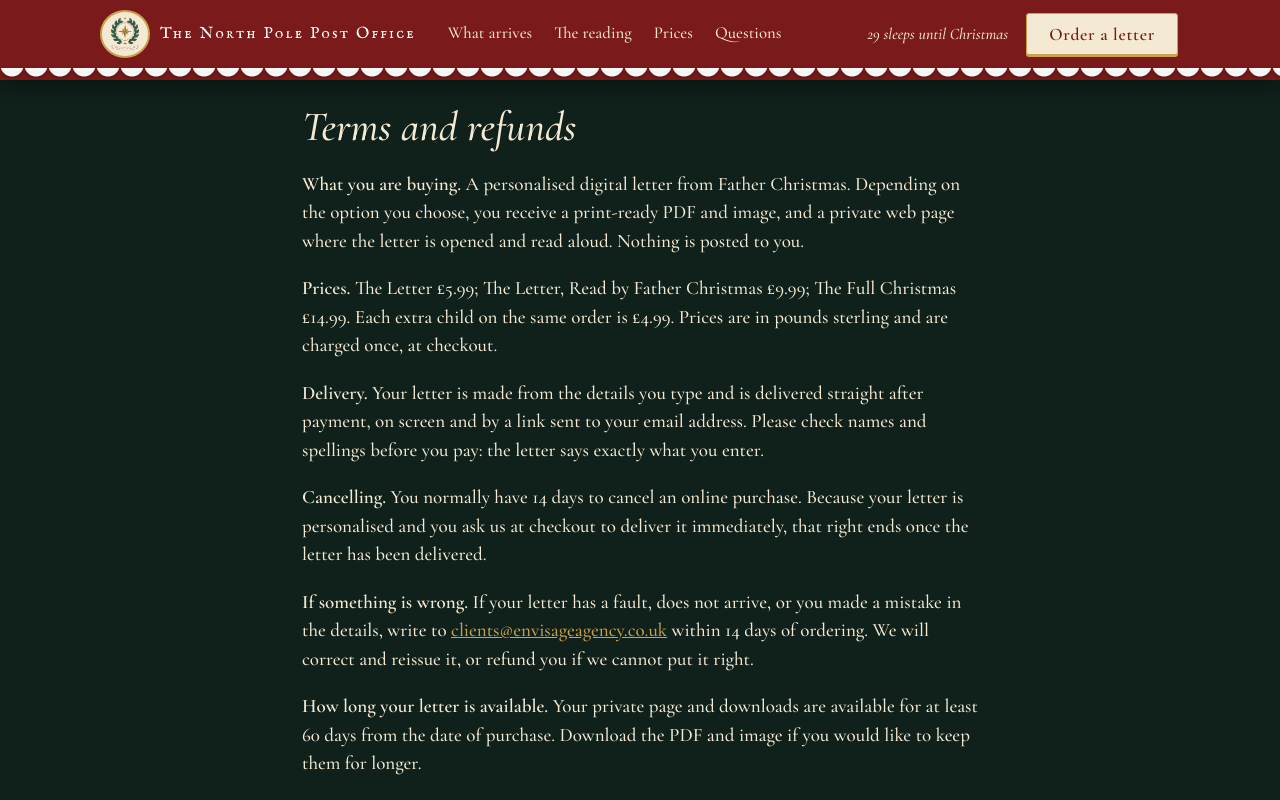
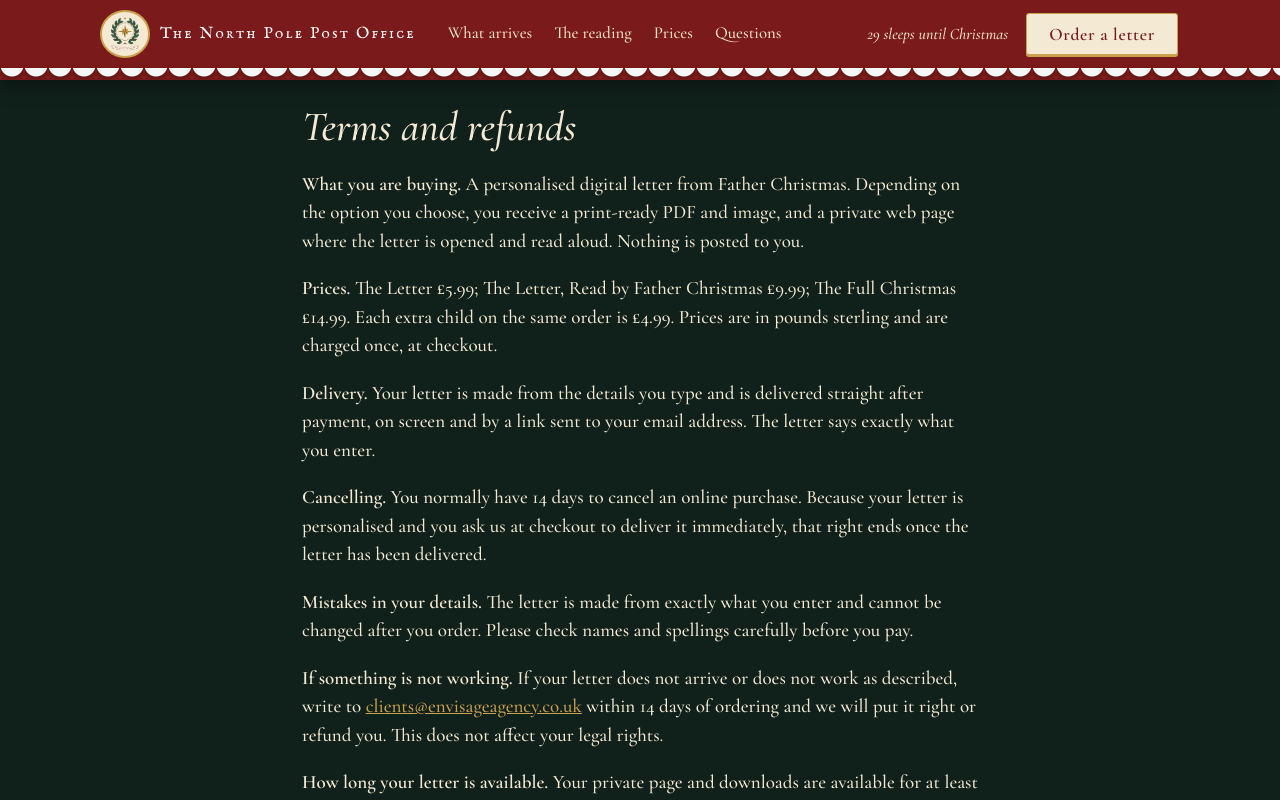
Before and after one commit to wingmanstudios25/north-pole-post-office, a Next.js app: page /terms in a window 1280 px wide. Shown: the top 800 px of the page. Built offline with nearby package versions, Linux system fonts and the light colour scheme.

Commit message:
Remove the free-correction promise everywhere; letters cannot be changed after ordering
Co-Authored-By: Claude Fable 5.2 <noreply@anthropic.com>
Claude-Session: https://claude.ai/code/session_01XHe8EAiXfqKJuMhKPFyodM

```diff
--- a/app/api/pack/route.js
+++ b/app/api/pack/route.js
@@ -31,7 +31,7 @@ export async function GET(req) {
     const zip = new JSZip();
     files.forEach((f, i) => zip.file(names[i], f));
     voices.forEach((v, i) => v && zip.file(`${label(order.letters[i])} - read by Father Christmas.mp3`, v));
-    zip.file("Read me first.txt", `${child.name}'s pack from ${SHOP}\r\n\r\n1. Print the letter on A4. In the print box choose "Actual size" and switch on "Background graphics" if you see it.\r\n2. Print "Envelope to cut out", cut out the pieces and follow the steps on that page.\r\n3. The Nice List certificate is for the fridge, the bedroom wall or the memory box.\r\n${order.voice ? "4. The MP3 is Father Christmas reading the letter. Play it any time, even without the internet.\r\n" : ""}\r\nAnything not right? Write to ${CONTACT} and we will put it right.\r\n`);
+    zip.file("Read me first.txt", `${child.name}'s pack from ${SHOP}\r\n\r\n1. Print the letter on A4. In the print box choose "Actual size" and switch on "Background graphics" if you see it.\r\n2. Print "Envelope to cut out", cut out the pieces and follow the steps on that page.\r\n3. The Nice List certificate is for the fridge, the bedroom wall or the memory box.\r\n${order.voice ? "4. The MP3 is Father Christmas reading the letter. Play it any time, even without the internet.\r\n" : ""}\r\nSomething not working? Write to ${CONTACT}.\r\n`);
     const data = await zip.generateAsync({ type: "nodebuffer", compression: "STORE" });
     if (hasBlob) { const b = await put(`${key}/North-Pole-pack-for-${safe}.zip`, data, { access: "public", contentType: "application/zip", addRandomSuffix: true }); return NextResponse.redirect(b.downloadUrl || b.url, 302); }
     return new NextResponse(data, { headers: { "content-type": "application/zip", "content-disposition": `attachment; filename="North-Pole-pack-for-${safe}.zip"`, "cache-control": "private, no-store" } });
--- a/app/order/page.js
+++ b/app/order/page.js
@@ -56,7 +56,7 @@ export default function Order() {
           </section>
 
           <section className="step"><h2><span className="num">2</span>Tell us about your child</h2>
-            <p className="eg">Father Christmas will use these words exactly as you type them, so check the spelling.</p>
+            <p className="eg">Father Christmas will use these words exactly as you type them. Letters cannot be changed after you order, so please check the spelling.</p>
             <div className="tabs">
               {children.map((c, i) => <button type="button" key={i} className={i === active ? "on" : ""} onClick={() => setActive(i)}>{c.name || "Child " + (i + 1)}</button>)}
               {children.length < MAX_CHILDREN && <button type="button" onClick={() => { setChildren((cs) => [...cs, blank()]); setActive(children.length); }}>Add another child ({gbp(EXTRA_CHILD)})</button>}
--- a/app/terms/page.js
+++ b/app/terms/page.js
@@ -8,9 +8,10 @@ export default function Terms() {
     <h1 style={{ fontStyle: "italic", fontSize: "2.6rem" }}>Terms and refunds</h1>
     <p><b>What you are buying.</b> A personalised digital letter from Father Christmas. Depending on the option you choose, you receive a print-ready PDF and image, and a private web page where the letter is opened and read aloud. Nothing is posted to you.</p>
     <p><b>Prices.</b> {Object.values(TIERS).map((t) => `${t.name} ${gbp(t.price)}`).join("; ")}. Each extra child on the same order is {gbp(EXTRA_CHILD)}. Prices are in pounds sterling and are charged once, at checkout.</p>
-    <p><b>Delivery.</b> Your letter is made from the details you type and is delivered straight after payment, on screen and by a link sent to your email address. Please check names and spellings before you pay: the letter says exactly what you enter.</p>
+    <p><b>Delivery.</b> Your letter is made from the details you type and is delivered straight after payment, on screen and by a link sent to your email address. The letter says exactly what you enter.</p>
     <p><b>Cancelling.</b> You normally have 14 days to cancel an online purchase. Because your letter is personalised and you ask us at checkout to deliver it immediately, that right ends once the letter has been delivered.</p>
-    <p><b>If something is wrong.</b> If your letter has a fault, does not arrive, or you made a mistake in the details, write to <a href={"mailto:" + CONTACT}>{CONTACT}</a> within 14 days of ordering. We will correct and reissue it, or refund you if we cannot put it right.</p>
+    <p><b>Mistakes in your details.</b> The letter is made from exactly what you enter and cannot be changed after you order. Please check names and spellings carefully before you pay.</p>
+    <p><b>If something is not working.</b> If your letter does not arrive or does not work as described, write to <a href={"mailto:" + CONTACT}>{CONTACT}</a> within 14 days of ordering and we will put it right or refund you. This does not affect your legal rights.</p>
     <p><b>How long your letter is available.</b> Your private page and downloads are available for at least 60 days from the date of purchase. Download the PDF and image if you would like to keep them for longer.</p>
     <p><b>Personal use.</b> The letter is for your own family’s private use and may not be resold.</p>
     <p><b>Who we are.</b> {SHOP} is operated by {BUSINESS}. Contact: <a href={"mailto:" + CONTACT}>{CONTACT}</a>. These terms are governed by the law of England and Wales.</p>
--- a/components/Home.js
+++ b/components/Home.js
@@ -19,7 +19,7 @@ const QUESTIONS = [
   ["Can I print it?", "Yes. Your download pack has the letter as an A4 PDF made for home printers, an envelope front and wax seal to cut out, and a Nice List certificate. Print, fold, seal and leave it on the doormat."],
   ["What does “read by Father Christmas” mean?", "Your private page shows Father Christmas’s own hands opening the envelope at his desk. He lifts out your child’s letter and reads it to them, with each word lighting up as he goes."],
   ["Can I order for more than one child?", "Yes, up to four on one order. Each child gets their own letter, written about them."],
-  ["What if I make a spelling mistake?", "Write to us within 14 days and we will correct the letter and send it again."],
+  ["Can I change the letter after I have ordered?", "No. The letter is made from exactly what you type, the moment you pay, so please check names and spellings carefully before you press pay."],
   ["What do you do with my child’s details?", "We use them to make the letter and nothing else. We never ask for a surname, address or photograph, and recordings are deleted after 60 days."],
 ];
 
```
Also changed, not shown: lib/email.js.
